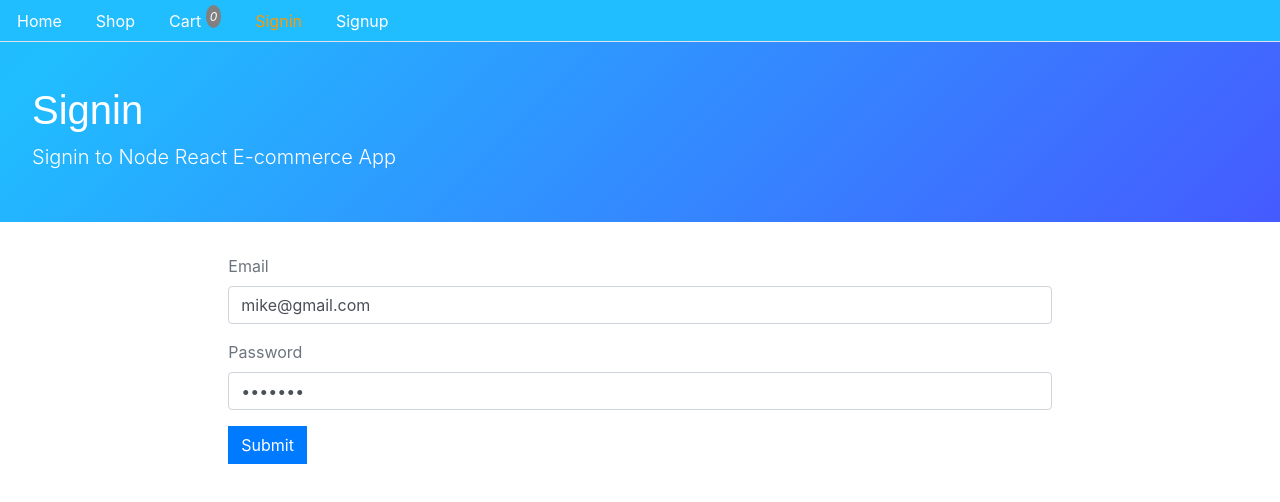
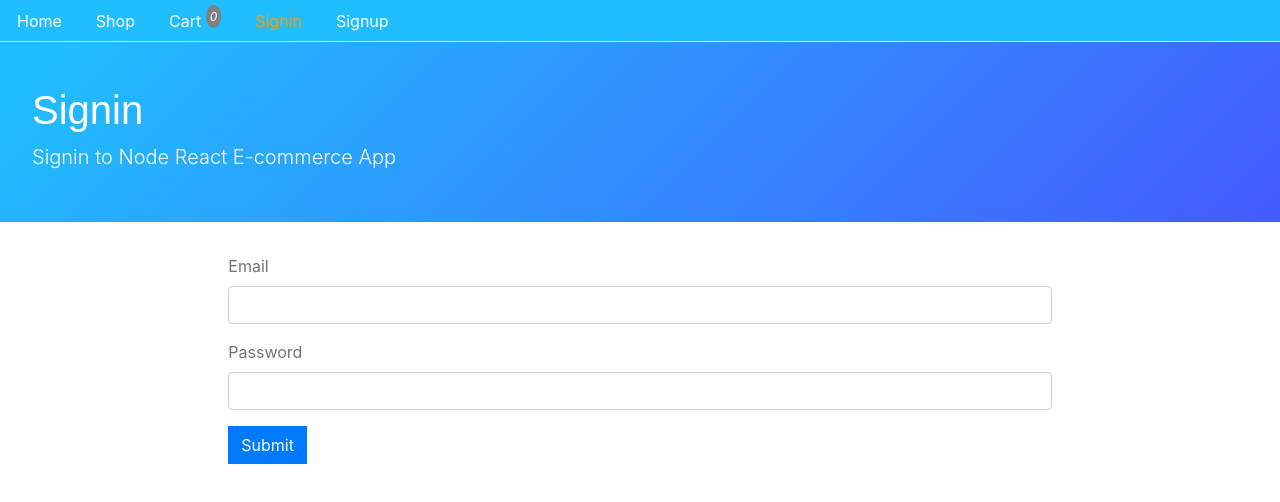
Before and after one commit to Jaysonliu9988/ecommerce-front, a React (Create React App) app: page /signin in a window 1280 px wide. Shown: the top 502 px of the page. Built offline with nearby package versions, Linux system fonts and the light colour scheme; no server answers.

Commit message:
update signin info

```diff
--- a/src/user/Signin.js
+++ b/src/user/Signin.js
@@ -5,8 +5,8 @@ import { signin, authenticate, isAuthenticated } from "../auth";
 
 const Signin = () => {
     const [values, setValues] = useState({
-        email: "mike@gmail.com",
-        password: "mmmmmm9",
+        email: "",
+        password: "",
         error: "",
         loading: false,
         redirectToReferrer: false
```
